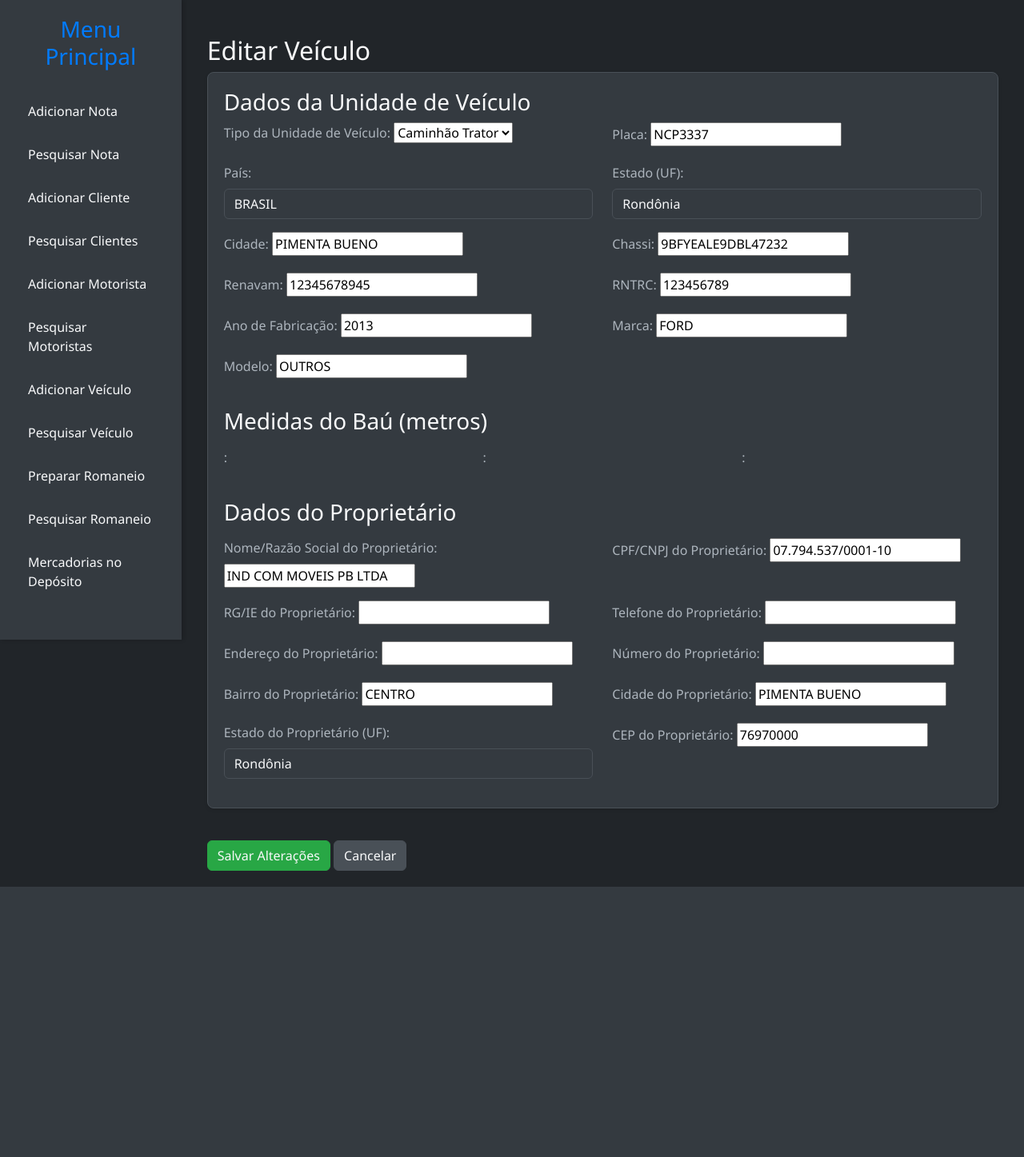
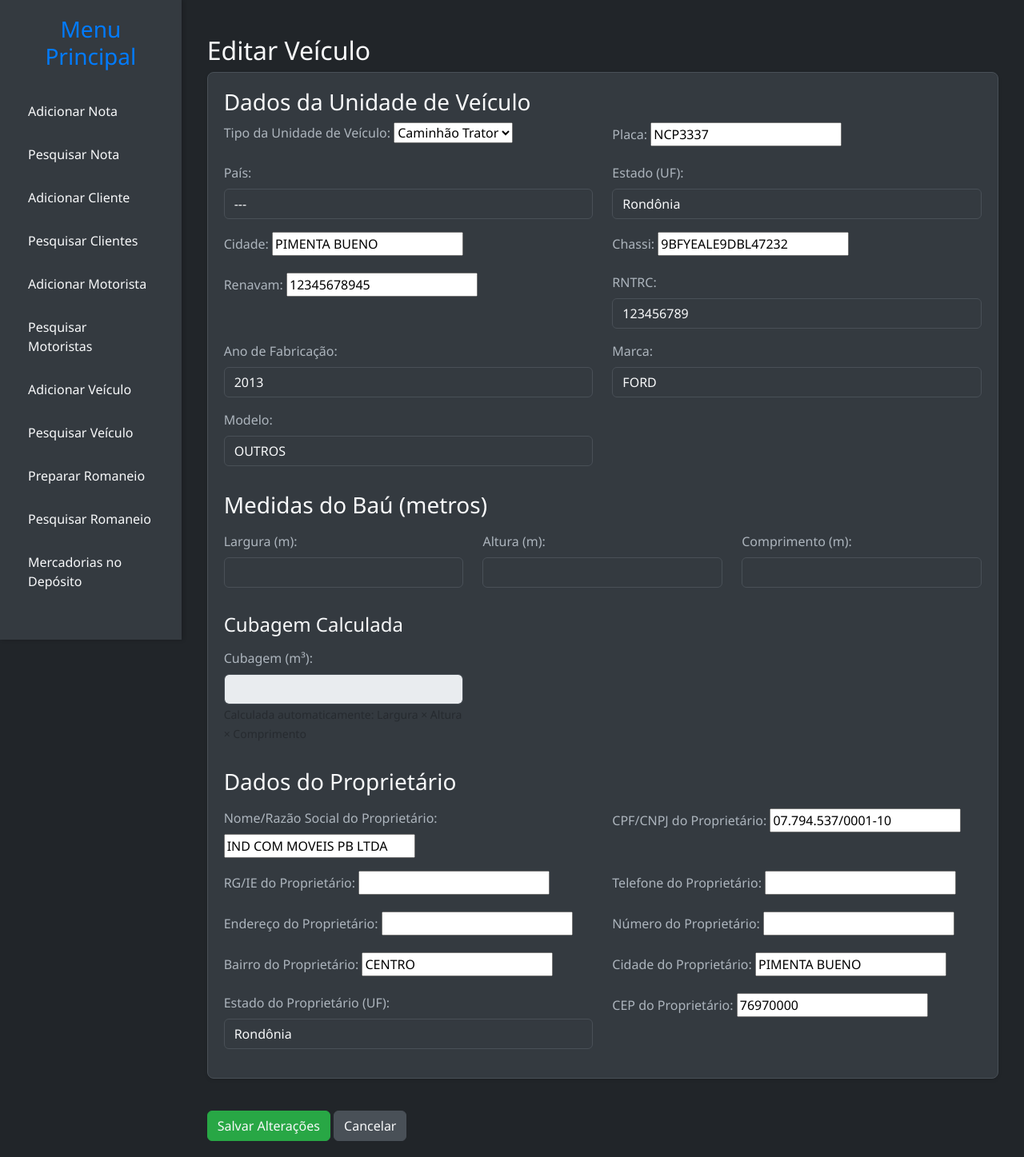
Before and after one commit to rms2290/sistema-estelar, a Django app: page /notas/veiculos/editar/3/ in a window 1280 px wide. Shown: the part 66-1513 px from the top of the page at 80% size. Before the commit the page ends 1175 px from the top, so only its background shows below. Run offline with Django 5.2, Linux system fonts and the light colour scheme; data comes from the database, SQL or seed files in the repository; both versions use the stored data as it was after the commit.

Commit message:
Formatar campos numero da nota, mercadoria e fornecedor para mesmo estilo dos outros campos

```diff
--- a/notas/forms.py
+++ b/notas/forms.py
@@ -22,16 +22,43 @@
 # Novo formulário para Nota Fiscal
 # --------------------------------------------------------------------------------------
 class NotaFiscalForm(forms.ModelForm):
+    # Campo número da nota
+    nota = forms.CharField(
+        label='Número da Nota',
+        required=True,
+        max_length=50,
+        widget=forms.TextInput(attrs={'class': 'form-control', 'placeholder': 'Número da Nota Fiscal'})
+    )
+
+    # Campo cliente
     cliente = forms.ModelChoiceField(
         queryset=Cliente.objects.filter(status='Ativo').order_by('razao_social'),
         label='Cliente',
         empty_label="--- Selecione um cliente ---",
         widget=forms.Select(attrs={'class': 'form-control'})
     )
+
+    # Campo data
     data = forms.DateField(
         label='Data',
         widget=forms.DateInput(attrs={'class': 'form-control', 'type': 'date'}),
         required=True
+    )
+
+    # Campo fornecedor
+    fornecedor = forms.CharField(
+        label='Fornecedor',
+        required=True,
+        max_length=200,
+        widget=forms.TextInput(attrs={'class': 'form-control', 'placeholder': 'Nome do Fornecedor'})
+    )
+
+    # Campo mercadoria
+    mercadoria = forms.CharField(
+        label='Mercadoria',
+        required=True,
+        max_length=200,
+        widget=forms.TextInput(attrs={'class': 'form-control', 'placeholder': 'Nome da Mercadoria'})
     )
 
     class Meta:
@@ -245,12 +272,30 @@
 # Novo formulário para Veículos
 # --------------------------------------------------------------------------------------
 class VeiculoForm(forms.ModelForm):
-    # Campo 'pais' sobrescrito para garantir required=False
-    pais = forms.CharField(
+    # Lista de países comuns
+    PAISES_CHOICES = [
+        ('', '---'),
+        ('Brasil', 'Brasil'),
+        ('Argentina', 'Argentina'),
+        ('Paraguai', 'Paraguai'),
+        ('Uruguai', 'Uruguai'),
+        ('Bolívia', 'Bolívia'),
+        ('Chile', 'Chile'),
+        ('Peru', 'Peru'),
+        ('Colômbia', 'Colômbia'),
+        ('Venezuela', 'Venezuela'),
+        ('Equador', 'Equador'),
+        ('Guiana', 'Guiana'),
+        ('Suriname', 'Suriname'),
+        ('Guiana Francesa', 'Guiana Francesa'),
+    ]
+
+    # Campo 'pais' sobrescrito para usar dropdown
+    pais = forms.ChoiceField(
         label='País',
+        choices=PAISES_CHOICES,
         required=False,
-        max_length=50,
-        widget=forms.TextInput(attrs={'class': 'form-control'})
+        widget=forms.Select(attrs={'class': 'form-control'})
     )
     # Sobrescreve o campo 'estado' do veículo
     estado = forms.ChoiceField(
@@ -266,6 +311,100 @@
         required=False,
         widget=forms.Select(attrs={'class': 'form-control'})
     )
+
+    # Lista de marcas comuns de veículos
+    MARCAS_CHOICES = [
+        ('', '---'),
+        ('FORD', 'FORD'),
+        ('CHEVROLET', 'CHEVROLET'),
+        ('VOLKSWAGEN', 'VOLKSWAGEN'),
+        ('FIAT', 'FIAT'),
+        ('MERCEDES-BENZ', 'MERCEDES-BENZ'),
+        ('SCANIA', 'SCANIA'),
+        ('VOLVO', 'VOLVO'),
+        ('IVECO', 'IVECO'),
+        ('MAN', 'MAN'),
+        ('DAF', 'DAF'),
+        ('RENAULT', 'RENAULT'),
+        ('PEUGEOT', 'PEUGEOT'),
+        ('CITROEN', 'CITROEN'),
+        ('HYUNDAI', 'HYUNDAI'),
+        ('TOYOTA', 'TOYOTA'),
+        ('NISSAN', 'NISSAN'),
+        ('HONDA', 'HONDA'),
+        ('MITSUBISHI', 'MITSUBISHI'),
+        ('MAZDA', 'MAZDA'),
+        ('SUBARU', 'SUBARU'),
+        ('AUDI', 'AUDI'),
+        ('BMW', 'BMW'),
+        ('OUTROS', 'OUTROS'),
+    ]
+
+    # Sobrescreve o campo 'marca' para usar dropdown
+    marca = forms.ChoiceField(
+        label='Marca',
+        choices=MARCAS_CHOICES,
+        required=False,
+        widget=forms.Select(attrs={'class': 'form-control'})
+    )
+
+    # Campo 'modelo' mantido como texto livre para maior flexibilidade
+    modelo = forms.CharField(
+        label='Modelo',
+        required=False,
+        max_length=100,
+        widget=forms.TextInput(attrs={'class': 'form-control', 'placeholder': 'Ex: F-4000, FH-460, etc.'})
+    )
+
+    # Lista de anos de fabricação (últimos 30 anos + próximos 5 anos)
+    ANOS_CHOICES = [('', '---')] + [(str(ano), str(ano)) for ano in range(2029, 1999, -1)]
+
+    # Sobrescreve o campo 'ano_fabricacao' para usar dropdown
+    ano_fabricacao = forms.ChoiceField(
+        label='Ano de Fabricação',
+        choices=ANOS_CHOICES,
+        required=False,
+        widget=forms.Select(attrs={'class': 'form-control'})
+    )
+
+    # Campo RNTRC com placeholder para formatação
+    rntrc = forms.CharField(
+        label='RNTRC',
+        required=False,
+        max_length=12,
+        widget=forms.TextInput(attrs={'class': 'form-control', 'placeholder': '000000000000'})
+    )
+
+    # Campos de medidas com widgets específicos
+    largura = forms.DecimalField(
+        label='Largura (m)',
+        required=False,
+        max_digits=6,
+        decimal_places=2,
+        widget=forms.NumberInput(attrs={'class': 'form-control', 'step': '0.01', 'min': '0'})
+    )
+    altura = forms.DecimalField(
+        label='Altura (m)',
+        required=False,
+        max_digits=6,
+        decimal_places=2,
+        widget=forms.NumberInput(attrs={'class': 'form-control', 'step': '0.01', 'min': '0'})
+    )
+    comprimento = forms.DecimalField(
+        label='Comprimento (m)',
+        required=False,
+        max_digits=6,
+        decimal_places=2,
+        widget=forms.NumberInput(attrs={'class': 'form-control', 'step': '0.01', 'min': '0'})
+    )
+    cubagem = forms.DecimalField(
+        label='Cubagem (m³)',
+        required=False,
+        max_digits=10,
+        decimal_places=2,
+        widget=forms.NumberInput(attrs={'class': 'form-control', 'step': '0.01', 'min': '0', 'readonly': 'readonly'})
+    )
+
     class Meta:
         model = Veiculo
         fields = '__all__'
@@ -304,7 +443,21 @@
         # Opcional: Adicionar validação de dígito verificador de RENAVAM (complexo)
         return renavam_numeros
 
-    # >>> NOVO MÉTODO CLEAN PARA CALCULAR CUBAGEM <<<
+    def clean_rntrc(self):
+        rntrc = self.cleaned_data.get('rntrc')
+        if not rntrc:
+            return rntrc
+
+        # Remove caracteres não numéricos
+        rntrc_numeros = re.sub(r'[^0-9]', '', rntrc)
+
+        # Verifica se tem 12 dígitos
+        if len(rntrc_numeros) != 12:
+            raise forms.ValidationError("RNTRC deve conter 12 dígitos numéricos.")
+
+        return rntrc_numeros
+
+    # >>> MÉTODO CLEAN PARA CALCULAR CUBAGEM <<<
     def clean(self):
         cleaned_data = super().clean() # Chama o clean original do ModelForm
 
@@ -316,18 +469,17 @@
         if largura is not None and altura is not None and comprimento is not None:
             try:
                 cubagem_calculada = largura * altura * comprimento
-                # A cubagem não é um campo do formulário, mas um campo do modelo
-                # Nós a salvamos no método save() do modelo.
-                # Aqui no clean, podemos apenas validar que a cubagem seria positiva, se quiser.
+                # Atualiza o campo cubagem no cleaned_data
+                cleaned_data['cubagem'] = cubagem_calculada
+
+                # Validação: cubagem deve ser positiva
                 if cubagem_calculada <= 0:
-                    self.add_error(None, "A cubagem calculada deve ser um valor positivo.") # Erro geral
+                    self.add_error(None, "A cubagem calculada deve ser um valor positivo.")
             except TypeError: # Acontece se não forem números válidos
                 self.add_error(None, "Valores de largura, altura e comprimento devem ser números válidos.")
         else:
-            # Se algum campo estiver vazio, garante que não há cálculo e pode adicionar um erro
-            # se quiser que sejam obrigatórios para o cálculo.
-            # No nosso save() do modelo, já tratamos o caso de ser None.
-            pass
+            # Se algum campo estiver vazio, limpa a cubagem
+            cleaned_data['cubagem'] = None
 
         return cleaned_data
 
--- a/notas/models.py
+++ b/notas/models.py
@@ -170,6 +170,12 @@
     marca = models.CharField(max_length=100, blank=True, null=True, verbose_name="Marca")
     modelo = models.CharField(max_length=100, blank=True, null=True, verbose_name="Modelo")
 
+    # Campos de Medidas do Baú
+    largura = models.DecimalField(max_digits=6, decimal_places=2, blank=True, null=True, verbose_name="Largura (m)")
+    altura = models.DecimalField(max_digits=6, decimal_places=2, blank=True, null=True, verbose_name="Altura (m)")
+    comprimento = models.DecimalField(max_digits=6, decimal_places=2, blank=True, null=True, verbose_name="Comprimento (m)")
+    cubagem = models.DecimalField(max_digits=10, decimal_places=2, blank=True, null=True, verbose_name="Cubagem (m³)")
+
     # Campos do Proprietário (diretamente no Veiculo)
     proprietario_cpf_cnpj = models.CharField(max_length=18, blank=True, null=True, verbose_name="CPF/CNPJ do Proprietário")
     proprietario_nome_razao_social = models.CharField(max_length=255, blank=True, null=True, verbose_name="Nome/Razão Social do Proprietário")
--- a/notas/templates/notas/editar_veiculo.html
+++ b/notas/templates/notas/editar_veiculo.html
@@ -80,7 +80,7 @@
                 </div>
             </div>
 
-            {# NOVO BLOCO: Medidas do Baú #}
+            {# Seção: Medidas do Baú #}
             <div class="col-12 mt-3 mb-2"><h3>Medidas do Baú (metros)</h3></div>
             <div class="row">
                 <div class="col-md-4 mb-3">
@@ -97,6 +97,17 @@
                     <label for="{{ form.comprimento.id_for_label }}" class="form-label">{{ form.comprimento.label }}:</label>
                     {{ form.comprimento }}
                     {% if form.comprimento.errors %}<div class="text-danger">{{ form.comprimento.errors }}</div>{% endif %}
+                </div>
+            </div>
+
+            {# Seção: Cubagem Calculada #}
+            <div class="col-12 mt-3 mb-2"><h4>Cubagem Calculada</h4></div>
+            <div class="row">
+                <div class="col-md-4 mb-3">
+                    <label for="{{ form.cubagem.id_for_label }}" class="form-label">{{ form.cubagem.label }}:</label>
+                    {{ form.cubagem }}
+                    {% if form.cubagem.errors %}<div class="text-danger">{{ form.cubagem.errors }}</div>{% endif %}
+                    <small class="form-text text-muted">Calculada automaticamente: Largura × Altura × Comprimento</small>
                 </div>
             </div>
 
@@ -159,5 +170,39 @@
         <button type="submit" class="btn btn-success mt-3">Salvar Alterações</button>
         <a href="{% url 'notas:detalhes_veiculo' veiculo.pk %}" class="btn btn-secondary mt-3">Cancelar</a>
     </form>
+
+    {# JavaScript para cálculo da cubagem #}
+    <script>
+        document.addEventListener('DOMContentLoaded', function() {
+            const larguraInput = document.getElementById('id_largura');
+            const alturaInput = document.getElementById('id_altura');
+            const comprimentoInput = document.getElementById('id_comprimento');
+            const cubagemInput = document.getElementById('id_cubagem');
+
+            function calculateCubagem() {
+                const largura = parseFloat(larguraInput.value.replace(',', '.')) || 0;
+                const altura = parseFloat(alturaInput.value.replace(',', '.')) || 0;
+                const comprimento = parseFloat(comprimentoInput.value.replace(',', '.')) || 0;
+
+                // Calcula a cubagem se todas as medidas forem válidas e maiores que zero
+                if (largura > 0 && altura > 0 && comprimento > 0) {
+                    const cubagem = (largura * altura * comprimento).toFixed(2);
+                    cubagemInput.value = cubagem;
+                    cubagemInput.style.backgroundColor = '#e8f5e8'; // Verde claro para indicar cálculo válido
+                } else {
+                    cubagemInput.value = '';
+                    cubagemInput.style.backgroundColor = '#fff'; // Cor padrão
+                }
+            }
+
+            // Bind event listeners para todos os campos de medida
+            if (larguraInput) larguraInput.addEventListener('input', calculateCubagem);
+            if (alturaInput) alturaInput.addEventListener('input', calculateCubagem);
+            if (comprimentoInput) comprimentoInput.addEventListener('input', calculateCubagem);
+
+            // Chamar cálculo na carga inicial para preencher se houver dados de edição
+            calculateCubagem();
+        });
+    </script>
 </div>
 {% endblock %}
--- a/static/css/style.css
+++ b/static/css/style.css
@@ -13,6 +13,7 @@
     --primary-color: #007bff; /* Cor primária do Bootstrap */
     --accent-color: #28a745; /* Cor de destaque (verde) */
     --light-card-text: #212529; /* Cor do texto para cards com fundo claro */
+    --readonly-text-color: #495057; /* Cor do texto para campos readonly */
 }
 
 body {
@@ -249,6 +250,20 @@
 .card.bg-light h4,
 .card.bg-light p {
     color: var(--light-card-text) !important;
+}
+
+/* Estilos para campos readonly */
+.form-control[readonly] {
+    background-color: #e9ecef !important;
+    color: var(--readonly-text-color) !important;
+    cursor: not-allowed;
+}
+
+.form-control[readonly]:focus {
+    background-color: #e9ecef !important;
+    color: var(--readonly-text-color) !important;
+    border-color: #ced4da;
+    box-shadow: none;
 }
 
 /* --- Ajustes Específicos para Checkboxes de Notas Fiscais no Romaneio --- */
```
Also changed, not shown: notas/templates/notas/adicionar_veiculo.html (+14 -7 lines), db.sqlite3, notas/migrations/0015_veiculo_altura_veiculo_comprimento_veiculo_cubagem_and_more.py (added).
